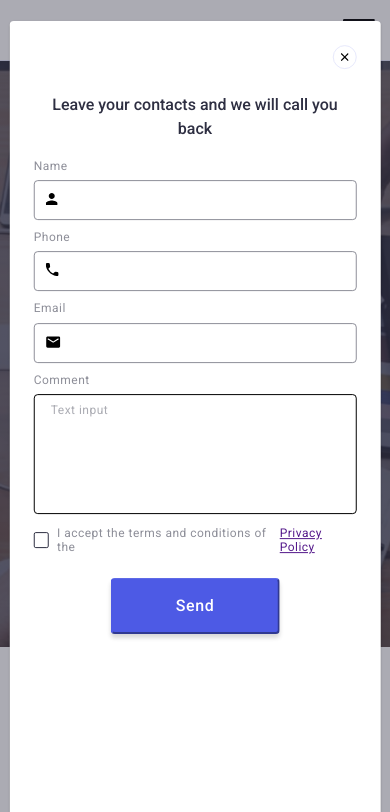
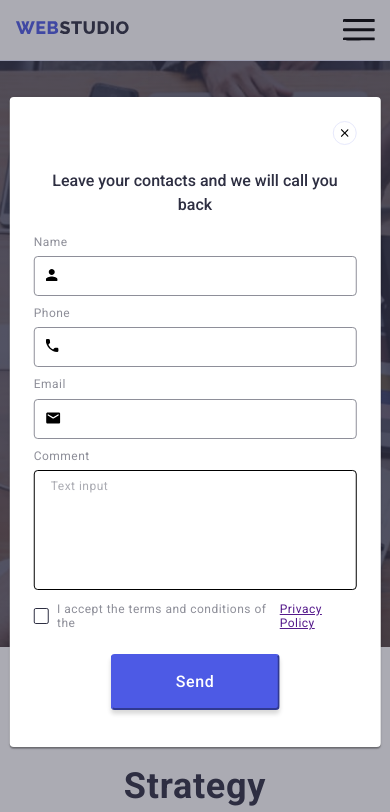
Before and after one commit to jakeyevgen/goit-markup-hw-07, a plain HTML site: page index.html in a window 390 px wide. Both pictures are taken after a click on the button "Order Service". Shown: the top 812 px of the page. Drawn offline with nearby package versions, Linux system fonts and the light colour scheme.

Commit message:
Update 28

```diff
--- a/css/styles.css
+++ b/css/styles.css
@@ -1567,7 +1567,9 @@ button {
         top: 50%;
         left: 50%;
         width: 95%;
+        max-width: 392px;
         height: 95%;
+        max-height: 650px;
         background: var(--madal-window-color);
         box-shadow: 0px 1px 1px rgba(0, 0, 0, 0.14), 0px 1px 3px rgba(0, 0, 0, 0.12), 0px 2px 1px rgba(0, 0, 0, 0.2);
         border-radius: 4px;
```
